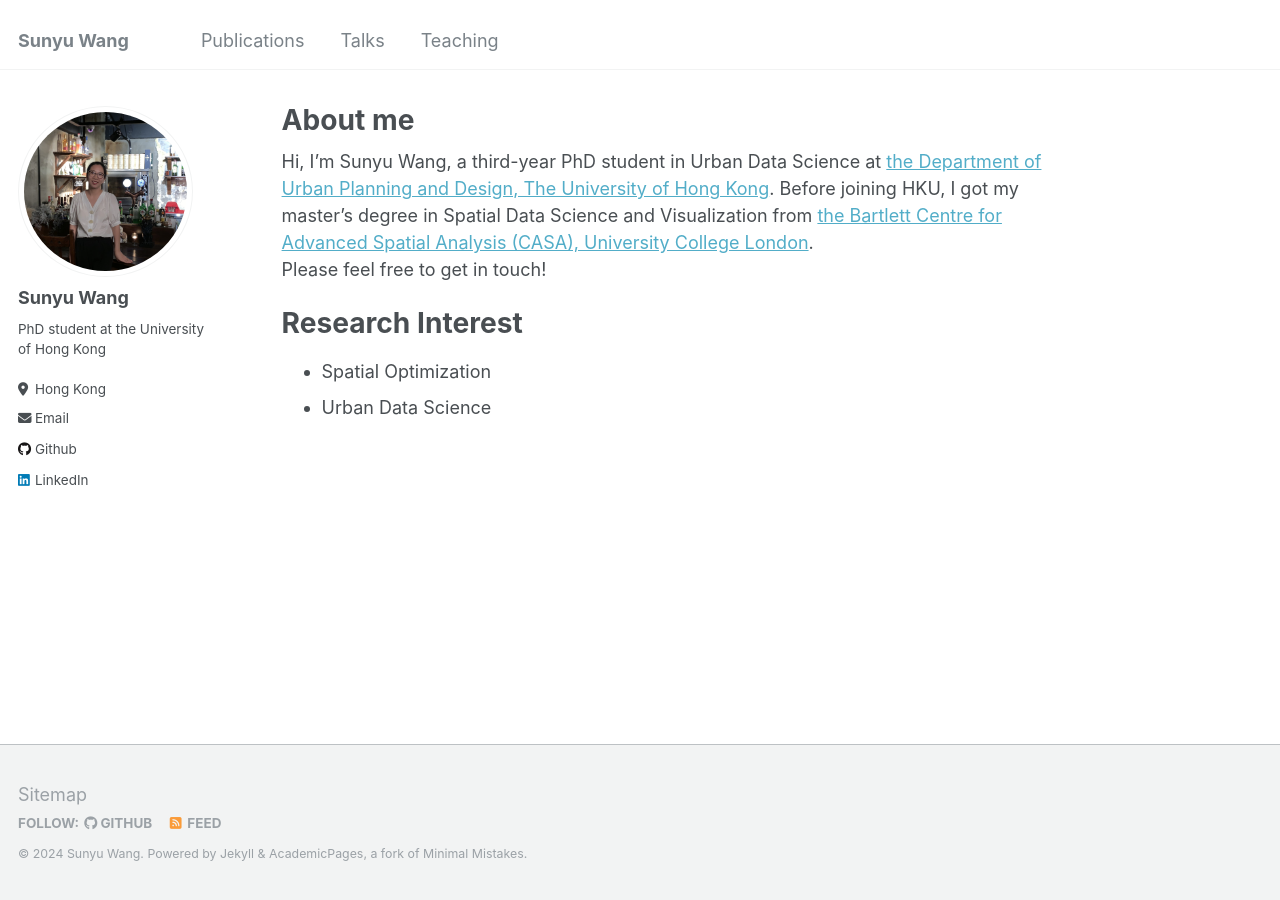
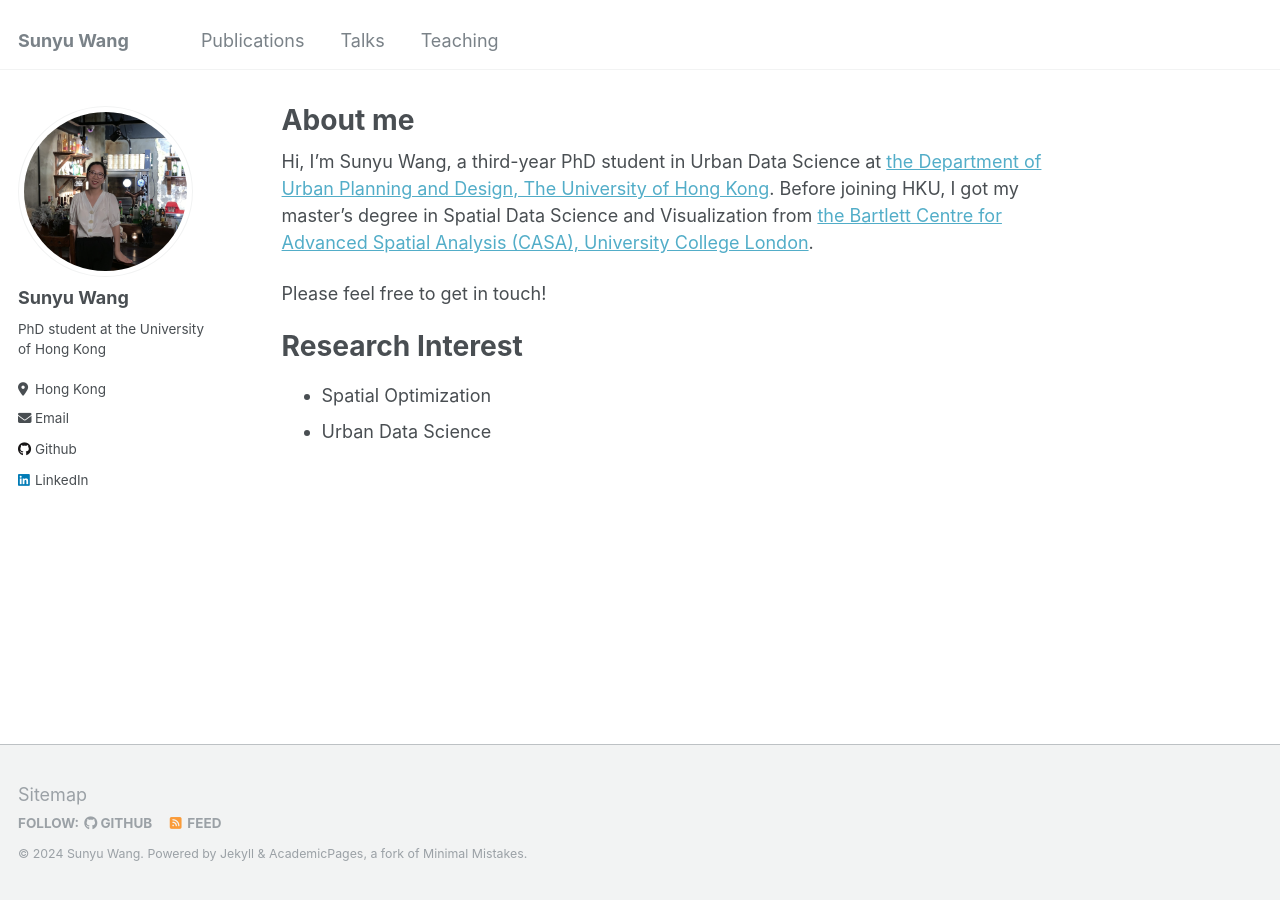
Before and after one commit to sywang-20/sywang-20.github.io, a Jekyll site: the page built from _pages/about.md, in a window 1280 px wide. Built offline with Jekyll 4.4.1, drawn with Linux system fonts in a browser that asks for light colours.

```diff
--- a/_pages/about.md
+++ b/_pages/about.md
@@ -7,7 +7,8 @@ redirect_from:
   - /about.html
 ---
 
-Hi, I'm Sunyu Wang, a third-year PhD student in Urban Data Science at [the Department of Urban Planning and Design, The University of Hong Kong](https://www.arch.hku.hk/programmes_/upad/). Before joining HKU, I got my master's degree in Spatial Data Science and Visualization from [the Bartlett Centre for Advanced Spatial Analysis (CASA), University College London](https://www.ucl.ac.uk/bartlett/casa).\\
+Hi, I'm Sunyu Wang, a third-year PhD student in Urban Data Science at [the Department of Urban Planning and Design, The University of Hong Kong](https://www.arch.hku.hk/programmes_/upad/). Before joining HKU, I got my master's degree in Spatial Data Science and Visualization from [the Bartlett Centre for Advanced Spatial Analysis (CASA), University College London](https://www.ucl.ac.uk/bartlett/casa).
+
 Please feel free to get in touch!
 
 Research Interest
```
